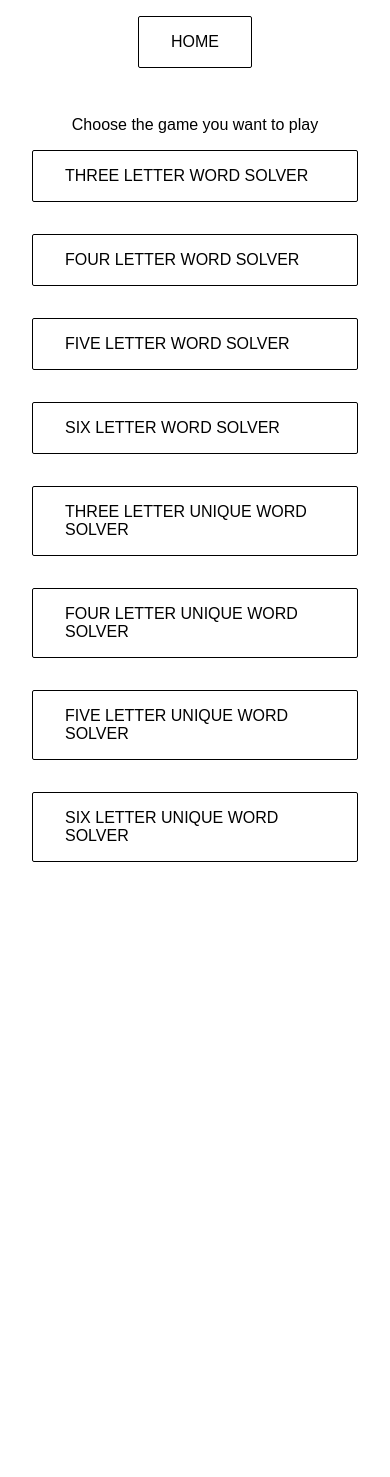
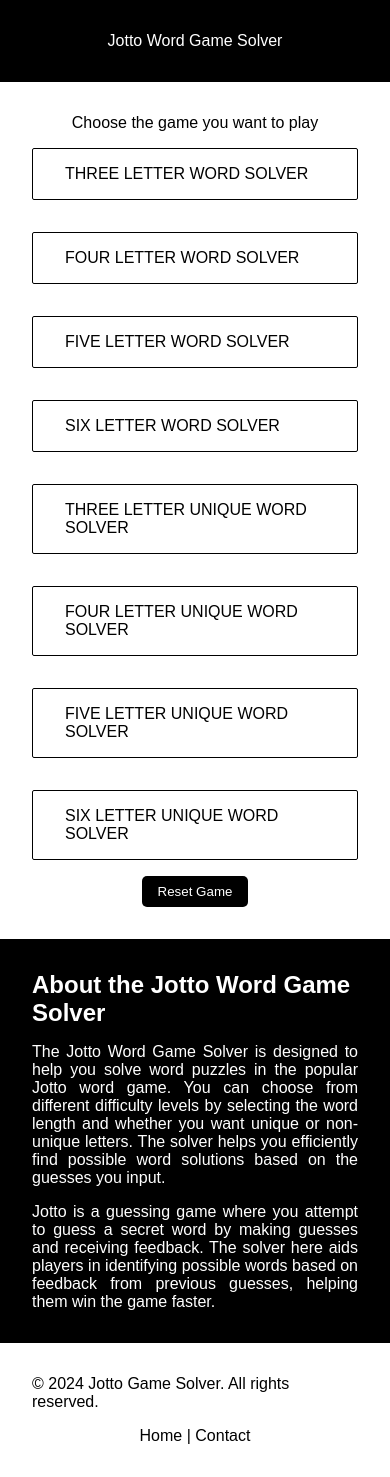
Before and after one commit to prakharr5/JottoWordProblem, a Flask app: page / in a window 390 px wide. Before the commit the page ends 862 px from the top, so only its background shows below. Run offline with Flask 3, Linux system fonts and the light colour scheme.

Commit message:
responsiveness

```diff
--- a/app.py
+++ b/app.py
@@ -1,4 +1,4 @@
-from flask import Flask, render_template, request, jsonify
+from flask import Flask, render_template, request, jsonify, redirect
 from game.threewordSolver import threewordSolver
 from game.fourwordSolver import fourwordSolver
 from game.fivewordSolver import fivewordSolver
@@ -22,6 +22,7 @@ sixuniwordSolver = sixuniwordSolver(word_length=6)
 @app.route("/")
 def index():
     return render_template("index.html")
+
 
 @app.route("/three")
 def three():
--- a/static/css/main.css
+++ b/static/css/main.css
@@ -4,16 +4,29 @@
   font-family: sans-serif;
 }
 body {
-  overflow: hidden;
+  overflow-x: hidden;
 }
 
 .nav {
   display: flex;
   justify-content: center;
   align-items: center;
-  padding: 1rem 2rem;
+  padding: 2rem;
+  background-color: black;
+}
+.nav a {
+  text-decoration: none;
+  color: white;
+  transition: color 0.3s ease, transform 0.3s ease;
+}
+.nav a:hover {
+  color: #a70000;
+  transform: scale(1.1);
 }
 
+.nav a:active {
+  transform: scale(0.9);
+}
 .main {
   display: flex;
   flex-direction: column;
@@ -27,7 +40,7 @@ h1 {
   text-transform: uppercase;
 }
 
-a {
+.main a {
   text-decoration: none;
   color: black;
   padding: 1rem 2rem;
@@ -36,7 +49,7 @@ a {
   text-transform: uppercase;
 }
 
-a:hover {
+.main a:hover {
   background-color: black;
   color: white;
 }
@@ -59,11 +72,43 @@ button:hover {
   opacity: 0.7;
 }
 
-.main input {
+#feedback {
   width: 90%;
   padding: 1rem;
 }
-
+#loading {
+  font-size: 16px;
+  color: #333;
+  margin-top: 10px;
+}
+.about {
+  background-color: black;
+  color: white;
+  padding: 2rem;
+  display: flex;
+  flex-direction: column;
+  justify-content: center;
+  align-items: center;
+  gap: 1rem;
+}
+.about p {
+  text-align: justify;
+}
+.footer {
+  padding: 2rem;
+  display: flex;
+  justify-content: center;
+  gap: 1rem;
+  align-items: center;
+  flex-wrap: wrap;
+}
+.footer a {
+  text-decoration: none;
+  color: black;
+}
+.footer a:hover {
+  text-decoration: underline;
+}
 @media (max-width: 768px) {
   h1 {
     font-size: 1rem;
--- a/templates/five.html
+++ b/templates/five.html
@@ -8,7 +8,7 @@
   </head>
   <body>
     <div class="nav">
-      <a href="/">Home</a>
+      <a href="/">Jotto Word Game Solver</a>
     </div>
     <div class="main">
       <h1>Five word solver</h1>
@@ -17,6 +17,7 @@
       <label for="feedback">Enter feedback (number of matching letters):</label>
       <input type="number" id="feedback" min="0" max="3" />
       <button onclick="sendFeedback()">Submit</button>
+      <div id="loading" style="display: none">Loading...</div>
       <p id="words"></p>
     </div>
     <script src="../static/script/five.js"></script>
--- a/templates/fiveuni.html
+++ b/templates/fiveuni.html
@@ -8,7 +8,7 @@
   </head>
   <body>
     <div class="nav">
-      <a href="/">Home</a>
+      <a href="/">Jotto Word Game Solver</a>
     </div>
     <div class="main">
       <h1>Five unique word solver</h1>
@@ -17,6 +17,7 @@
       <label for="feedback">Enter feedback (number of matching letters):</label>
       <input type="number" id="feedback" min="0" max="3" />
       <button onclick="sendFeedback()">Submit</button>
+      <div id="loading" style="display: none">Loading...</div>
       <p id="words"></p>
     </div>
     <script src="../static/script/fiveuni.js"></script>
--- a/templates/four.html
+++ b/templates/four.html
@@ -8,7 +8,7 @@
   </head>
   <body>
     <div class="nav">
-      <a href="/">Home</a>
+      <a href="/">Jotto Word Game Solver</a>
     </div>
     <div class="main">
       <h1>Four word solver</h1>
@@ -17,6 +17,7 @@
       <label for="feedback">Enter feedback (number of matching letters):</label>
       <input type="number" id="feedback" min="0" max="3" />
       <button onclick="sendFeedback()">Submit</button>
+      <div id="loading" style="display: none">Loading...</div>
       <p id="words"></p>
     </div>
     <script src="../static/script/four.js"></script>
--- a/templates/fouruni.html
+++ b/templates/fouruni.html
@@ -8,7 +8,7 @@
   </head>
   <body>
     <div class="nav">
-      <a href="/">Home</a>
+      <a href="/">Jotto Word Game Solver</a>
     </div>
     <div class="main">
       <h1>Four unique word solver</h1>
@@ -17,6 +17,7 @@
       <label for="feedback">Enter feedback (number of matching letters):</label>
       <input type="number" id="feedback" min="0" max="3" />
       <button onclick="sendFeedback()">Submit</button>
+      <div id="loading" style="display: none">Loading...</div>
       <p id="words"></p>
     </div>
     <script src="../static/script/fouruni.js"></script>
--- a/templates/index.html
+++ b/templates/index.html
@@ -8,7 +8,7 @@
   </head>
   <body>
     <div class="nav">
-      <a href="/">Home</a>
+      <a href="/">Jotto Word Game Solver</a>
     </div>
     <div class="main">
       <p>Choose the game you want to play</p>
@@ -22,6 +22,33 @@
         <a href="/fiveuni">five letter unique word solver</a>
         <a href="/sixuni">six letter unique word solver</a>
       </div>
+      <form>
+        <button type="submit">Reset Game</button>
+      </form>
     </div>
+    <div class="about">
+      <h2>About the Jotto Word Game Solver</h2>
+      <p>
+        The Jotto Word Game Solver is designed to help you solve word puzzles in
+        the popular Jotto word game. You can choose from different difficulty
+        levels by selecting the word length and whether you want unique or
+        non-unique letters. The solver helps you efficiently find possible word
+        solutions based on the guesses you input.
+      </p>
+      <p>
+        Jotto is a guessing game where you attempt to guess a secret word by
+        making guesses and receiving feedback. The solver here aids players in
+        identifying possible words based on feedback from previous guesses,
+        helping them win the game faster.
+      </p>
+    </div>
+
+    <footer class="footer">
+      <p>&copy; 2024 Jotto Game Solver. All rights reserved.</p>
+      <div class="footer-links">
+        <a href="/">Home</a> |
+        <a href="mailto:prakharkumar.srivastava.22cse@bmu.edu.in">Contact</a>
+      </div>
+    </footer>
   </body>
 </html>
--- a/templates/six.html
+++ b/templates/six.html
@@ -8,7 +8,7 @@
   </head>
   <body>
     <div class="nav">
-      <a href="/">Home</a>
+      <a href="/">Jotto Word Game Solver</a>
     </div>
     <div class="main">
       <h1>Six word solver</h1>
@@ -17,6 +17,7 @@
       <label for="feedback">Enter feedback (number of matching letters):</label>
       <input type="number" id="feedback" min="0" max="3" />
       <button onclick="sendFeedback()">Submit</button>
+      <div id="loading" style="display: none">Loading...</div>
       <p id="words"></p>
     </div>
     <script src="../static/script/six.js"></script>
--- a/templates/sixuni.html
+++ b/templates/sixuni.html
@@ -8,7 +8,7 @@
   </head>
   <body>
     <div class="nav">
-      <a href="/">Home</a>
+      <a href="/">Jotto Word Game Solver</a>
     </div>
     <div class="main">
       <h1>Six unique word solver</h1>
@@ -17,6 +17,7 @@
       <label for="feedback">Enter feedback (number of matching letters):</label>
       <input type="number" id="feedback" min="0" max="3" />
       <button onclick="sendFeedback()">Submit</button>
+      <div id="loading" style="display: none">Loading...</div>
       <p id="words"></p>
     </div>
     <script src="../static/script/sixuni.js"></script>
--- a/templates/three.html
+++ b/templates/three.html
@@ -8,7 +8,7 @@
   </head>
   <body>
     <div class="nav">
-      <a href="/">Home</a>
+      <a href="/">Jotto Word Game Solver</a>
     </div>
     <div class="main">
       <h1>Three word solver</h1>
@@ -18,6 +18,7 @@
       <input type="number" id="feedback" min="0" max="3" />
       <button onclick="sendFeedback()">Submit</button>
       <p id="words"></p>
+      <div id="loading" style="display: none">Loading...</div>
     </div>
     <script src="../static/script/three.js"></script>
   </body>
--- a/templates/threeuni.html
+++ b/templates/threeuni.html
@@ -8,7 +8,7 @@
   </head>
   <body>
     <div class="nav">
-      <a href="/">Home</a>
+      <a href="/">Jotto Word Game Solver</a>
     </div>
     <div class="main">
       <h1>Three unique word solver</h1>
@@ -17,6 +17,7 @@
       <label for="feedback">Enter feedback (number of matching letters):</label>
       <input type="number" id="feedback" min="0" max="3" />
       <button onclick="sendFeedback()">Submit</button>
+      <div id="loading" style="display: none">Loading...</div>
       <p id="words"></p>
     </div>
     <script src="../static/script/threeuni.js"></script>
```
Also changed, not shown: static/script/five.js (+15 -0 lines), static/script/fiveuni.js (+15 -0 lines), static/script/four.js (+15 -0 lines), static/script/fouruni.js (+15 -0 lines), static/script/six.js (+15 -0 lines), static/script/sixuni.js (+15 -0 lines), static/script/three.js (+15 -0 lines), static/script/threeuni.js (+15 -0 lines).
